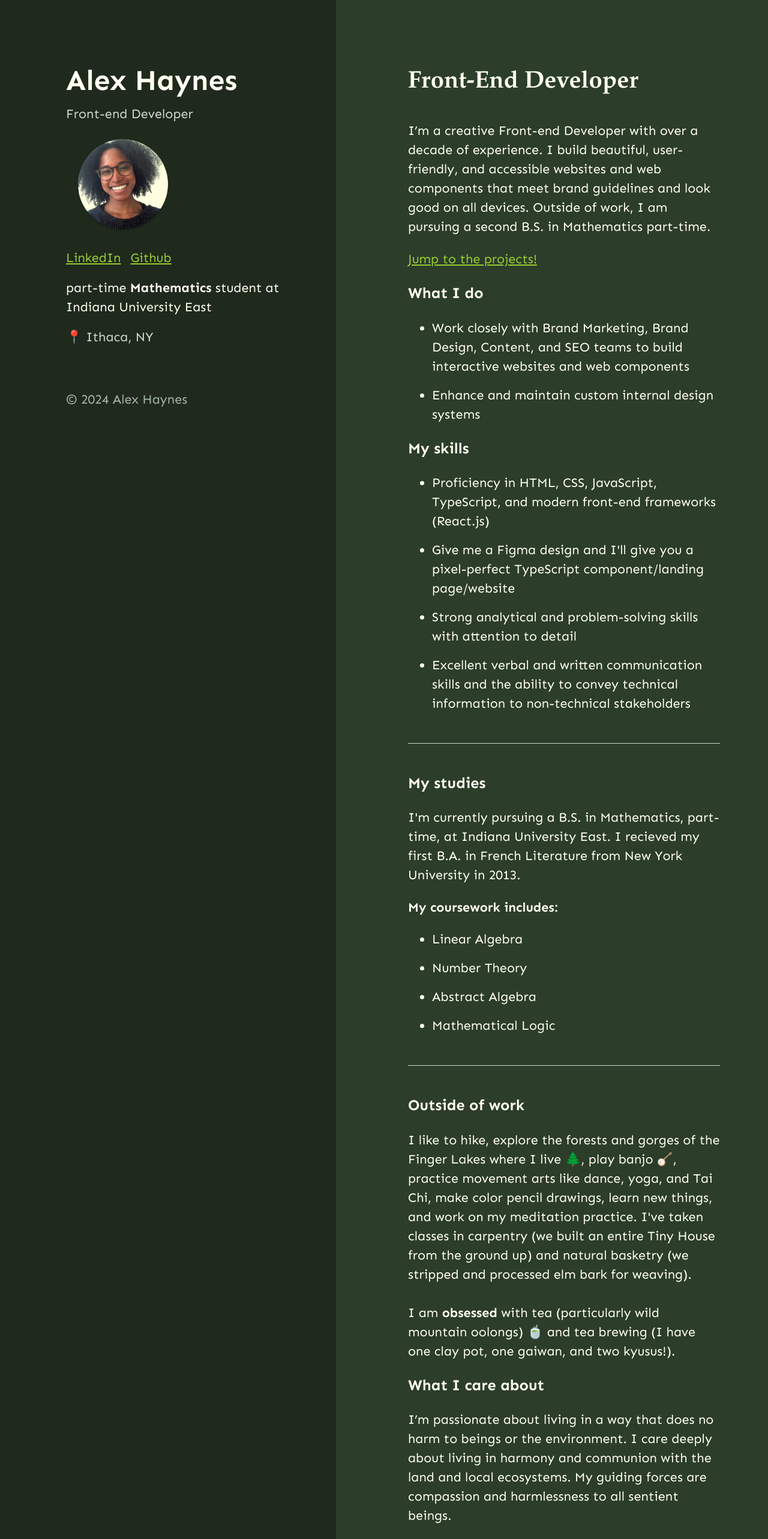
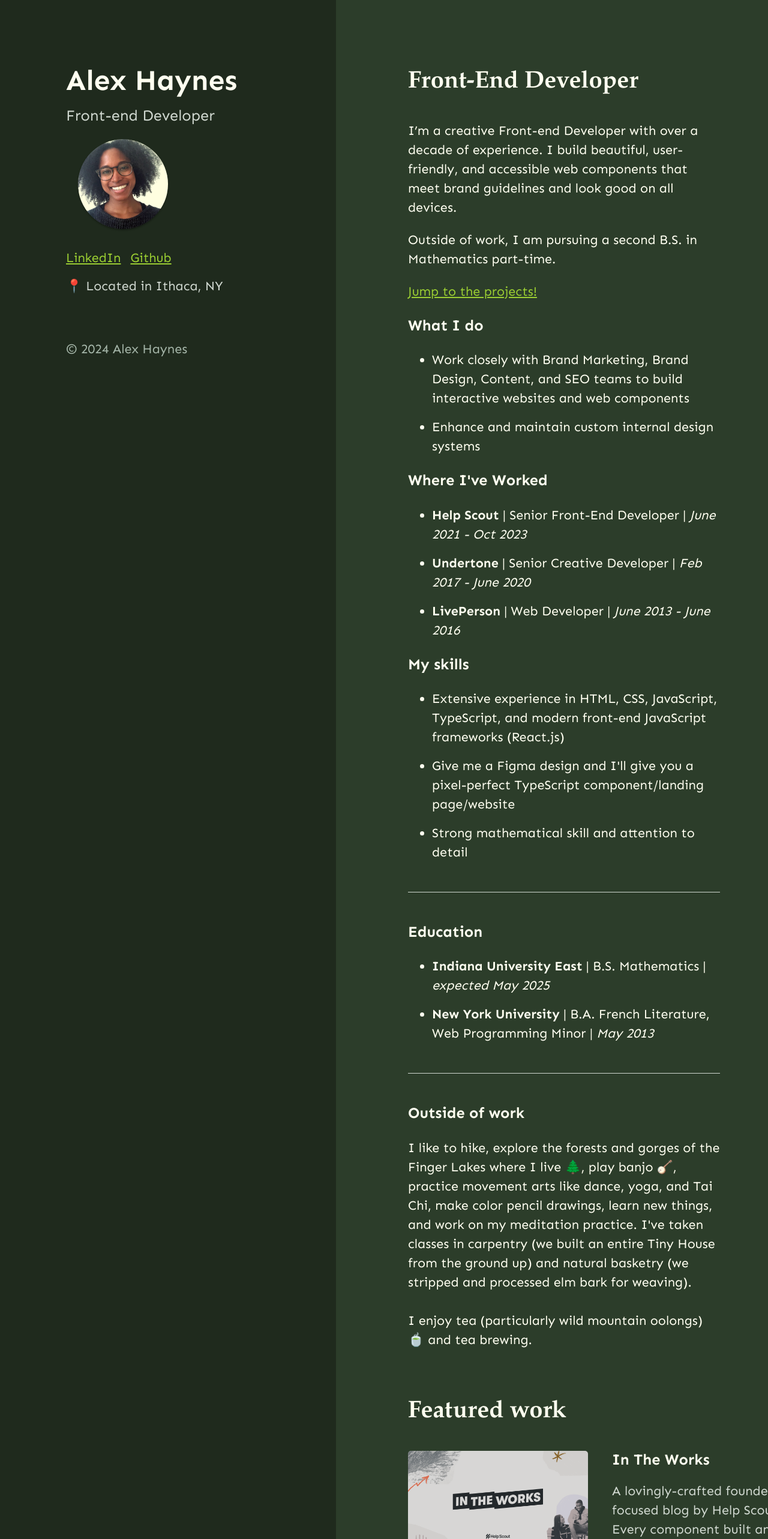
Before and after one commit to alexdhaynes/alexhaynes.io, a Next.js app: page / in a window 1280 px wide. Shown: the top 2566 px of the page at 60% size. Built offline with nearby package versions, Linux system fonts and the light colour scheme.

Commit message:
copy updates

```diff
--- a/src/components/AppShell.tsx
+++ b/src/components/AppShell.tsx
@@ -6,9 +6,7 @@ const AppShell = ({ title, children }) => {
       <Head>
         <title>{title}</title>
       </Head>
-      <main>
-        {children}
-      </main>
+      <main>{children}</main>
     </>
   );
 };
--- a/src/components/Footer.tsx
+++ b/src/components/Footer.tsx
@@ -5,7 +5,6 @@ import { theme } from "../styles/globals.styles"; // Adjust the path if needed
 const BasicFooter = styled.footer`
   color: ${theme.colors.text3};
   margin-top: 80px;
-
 `;
 
 const Footer = () => {
--- a/src/pages/index.tsx
+++ b/src/pages/index.tsx
@@ -13,7 +13,6 @@ import socialData from "../data/social.json";
 //css
 import { MEDIA_QUERIES } from "../constants";
 import { theme } from "../styles/globals.styles";
-
 
 const defaultTextLinkStyle = css`
   text-decoration: underline;
@@ -42,8 +41,7 @@ const PageStyle = styled.div`
     width: 100%;
     background: ${theme.colors.text2};
     position: relative;
-}
-
+  }
 
   ${MEDIA_QUERIES.XL} {
     display: grid;
@@ -67,7 +65,6 @@ const SidebarASIDE = styled.aside`
   }
 
   .sidebar-content {
-
     ${MEDIA_QUERIES.XL} {
       position: fixed;
       width: 400px;
@@ -78,13 +75,14 @@ const SidebarASIDE = styled.aside`
       line-height: 3.5rem;
       margin-bottom: 0;
     }
-    h2, h3, h4 {
+    h2,
+    h3,
+    h4 {
       font-weight: 500;
     }
-    h4 {
+    h3 {
       margin-top: 1rem;
     }
-
 
     ${MEDIA_QUERIES.M} {
       p {
@@ -97,10 +95,7 @@ const SidebarASIDE = styled.aside`
       }
     }
   }
-
 `;
-
-
 
 const MainAreaDIV = styled.div`
   background: ${theme.colors.mainBackground};
@@ -143,8 +138,7 @@ const SectionHeader = styled.h2`
   line-height: 3rem;
 `;
 
-const ProjectGridDIV = styled.div`
-`;
+const ProjectGridDIV = styled.div``;
 
 const ProfilePicDIV = styled.div`
   margin: 20px 0 30px 0;
@@ -159,8 +153,6 @@ const ProfilePicDIV = styled.div`
   }
 `;
 
-
-
 const Home = () => {
   return (
     <AppShell title="Alex Haynes: Front-End Developer">
@@ -169,7 +161,7 @@ const Home = () => {
         <SidebarASIDE>
           <div className="sidebar-content">
             <h1>Alex Haynes</h1>
-            <h4 className="secondary-text-color">Front-end Developer</h4>
+            <h3 className="secondary-text-color">Front-end Developer</h3>
 
             <ProfilePicDIV>
               <Image
@@ -188,14 +180,14 @@ const Home = () => {
                   href={item.href}
                   title={item.name}
                   target="_blank"
-                  rel="noreferrer">
+                  rel="noreferrer"
+                >
                   {item.name}
                 </a>
               ))}
             </p>
 
-            <p className="spacious-line-height"> part-time <strong>Mathematics</strong> student at Indiana University East</p>
-            <p className="secondary-text-color">📍 Ithaca, NY</p>
+            <p className="secondary-text-color">📍 Located in Ithaca, NY</p>
             <Footer />
           </div>
         </SidebarASIDE>
@@ -207,7 +199,15 @@ const Home = () => {
 
             <TextBlock>
               <p>
-                I’m a creative Front-end Developer with over a decade of experience. I build beautiful, user-friendly, and accessible websites and web components that meet brand guidelines and look good on all devices. Outside of work, I am pursuing a second B.S. in Mathematics part-time.
+                I’m a creative Front-end Developer with over a decade of
+                experience. I build beautiful, user-friendly, and accessible web
+                components that meet brand guidelines and look good on all
+                devices.
+              </p>
+
+              <p>
+                Outside of work, I am pursuing a second B.S. in Mathematics
+                part-time.
               </p>
               <p>
                 <a href="#portfolio">Jump to the projects!</a>
@@ -215,50 +215,70 @@ const Home = () => {
 
               <h3>What I do</h3>
               <ul>
-                <li>Work closely with Brand Marketing, Brand Design, Content, and SEO teams to build interactive websites and web components</li>
+                <li>
+                  Work closely with Brand Marketing, Brand Design, Content, and
+                  SEO teams to build interactive websites and web components
+                </li>
                 <li>Enhance and maintain custom internal design systems</li>
+              </ul>
+
+              <h3>Where I've Worked</h3>
+              <ul>
+                <li>
+                  <strong>Help Scout</strong> | Senior Front-End Developer |
+                  <em> June 2021 - Oct 2023</em>
+                </li>
+                <li>
+                  <strong>Undertone</strong> | Senior Creative Developer |
+                  <em> Feb 2017 - June 2020</em>
+                </li>
+                <li>
+                  <strong>LivePerson</strong> | Web Developer |
+                  <em> June 2013 - June 2016</em>
+                </li>
               </ul>
 
               <h3>My skills</h3>
               <ul>
-                <li>Proficiency in HTML, CSS, JavaScript, TypeScript, and modern front-end frameworks (React.js)</li>
-                <li>Give me a Figma design and I'll give you a pixel-perfect TypeScript component/landing page/website</li>
-                <li>Strong analytical and problem-solving skills with attention to detail</li>
-                <li>Excellent verbal and written communication skills and the ability to convey technical information to non-technical stakeholders</li>
-
+                <li>
+                  Extensive experience in HTML, CSS, JavaScript, TypeScript, and
+                  modern front-end JavaScript frameworks (React.js)
+                </li>
+                <li>
+                  Give me a Figma design and I'll give you a pixel-perfect
+                  TypeScript component/landing page/website
+                </li>
+                <li>Strong mathematical skill and attention to detail</li>
               </ul>
 
               <div className="horizontal-rule" />
 
-              <h3>My studies</h3>
-              <p>
-                I'm currently pursuing a B.S. in Mathematics, part-time, at Indiana University East. I recieved my first B.A.  in French Literature from New York University in 2013.
-              </p>
+              <h3>Education</h3>
+              <ul>
+                <li>
+                  <strong>Indiana University East</strong> | B.S. Mathematics |
+                  <em> expected May 2025</em>
+                </li>
+                <li>
+                  <strong>New York University</strong> | B.A. French Literature,
+                  Web Programming Minor | <em>May 2013</em>
+                </li>
+              </ul>
 
-                <strong>My coursework includes:</strong>
-                <ul>
-                  <li>Linear Algebra</li>
-                  <li>Number Theory</li>
-                  <li>Abstract Algebra</li>
-                  <li>Mathematical Logic</li>
-                </ul>
-
-                <div className="horizontal-rule" />
-
+              <div className="horizontal-rule" />
 
               <h3> Outside of work</h3>
               <p>
-                I like to hike, explore the forests and gorges of the Finger Lakes where I live 🌲, play banjo 🪕, practice movement arts like dance, yoga, and Tai Chi, make color pencil drawings, learn new things, and work
-                on my meditation practice. I've taken classes in carpentry (we built an entire Tiny House from the ground up) and natural basketry (we stripped and processed elm bark for weaving).
-                <br /><br />
-                I am <strong>obsessed</strong> with tea (particularly wild mountain oolongs) 🍵 and tea brewing (I have one clay pot, one gaiwan, and two kyusus!).
-              </p>
-
-              <h3> What I care about</h3>
-              <p>
-                I’m passionate about living in a way that does no harm to beings
-                or the environment. I care deeply about living in harmony and
-                communion with the land and local ecosystems. My guiding forces are compassion and harmlessness to all sentient beings.
+                I like to hike, explore the forests and gorges of the Finger
+                Lakes where I live 🌲, play banjo 🪕, practice movement arts
+                like dance, yoga, and Tai Chi, make color pencil drawings, learn
+                new things, and work on my meditation practice. I've taken
+                classes in carpentry (we built an entire Tiny House from the
+                ground up) and natural basketry (we stripped and processed elm
+                bark for weaving).
+                <br />
+                <br />I enjoy tea (particularly wild mountain oolongs) 🍵 and
+                tea brewing.
               </p>
             </TextBlock>
           </Section>
@@ -283,10 +303,6 @@ const Home = () => {
             </ProjectGridDIV>
           </Section>
         </MainAreaDIV>
-
-        {/* <DelightDIV scrolled={scrolled}>
-          <p>focus on the breath.</p>
-        </DelightDIV> */}
       </PageStyle>
     </AppShell>
   );
```
Also changed, not shown: src/components/TeaserCard.tsx (+13 -11 lines), 1 other file (tests, documents, lock files or other folders).
